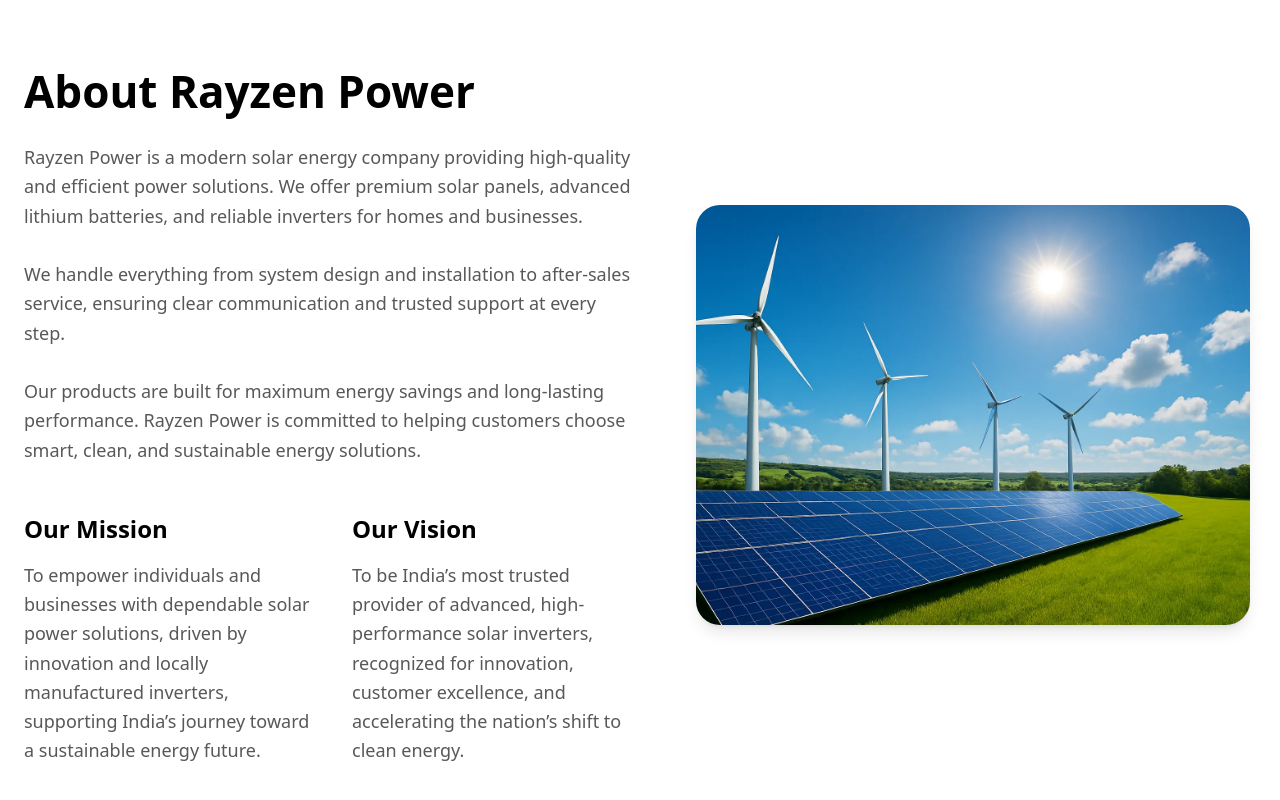
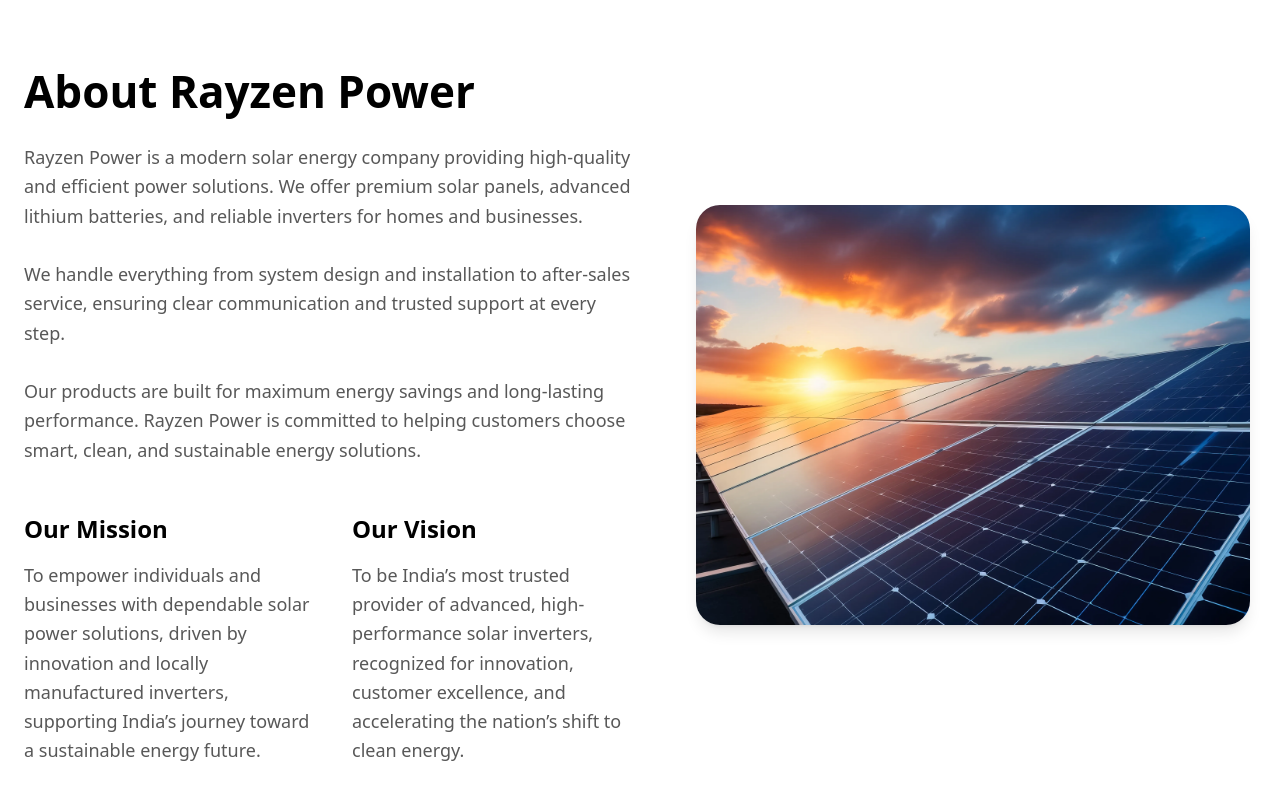
Before and after one commit to Arunkumar-30/rayzen-pvt, a Next.js app: page /about in a window 1280 px wide. Shown: the part 404-1204 px from the top of the page. Built offline with nearby package versions, Linux system fonts and the light colour scheme.

Commit message:
aboutimage change

```diff
--- a/src/app/about/page.tsx
+++ b/src/app/about/page.tsx
@@ -140,7 +140,7 @@
             data-aos-duration="2000"
           >
             <Image
-              src="/home/img3.webp"
+              src="/home/vector.webp"
               alt="Rayzen Power solar solutions"
               width={500}
               height={500}
```
Also changed, not shown: public/home/vector.webp (added).
